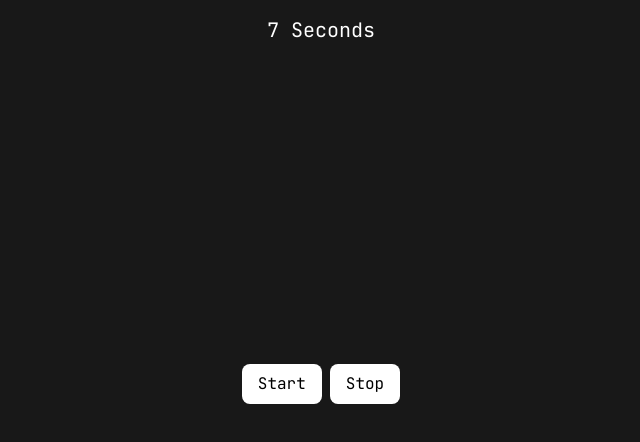
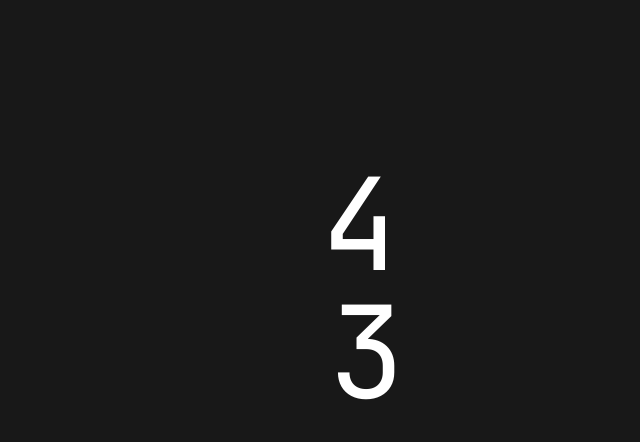
Before and after one commit to riskysh/Math-Fun, a SvelteKit app: page / in a window 1280 px wide. Shown: the top 442 px of the page, without its empty margins (319-959 px from the left). Built offline with nearby package versions, Linux system fonts and the light colour scheme.

Commit message:
Random number generator created

```diff
--- a/src/routes/+page.svelte
+++ b/src/routes/+page.svelte
@@ -1,37 +1,11 @@
 <script>
 
-	import { onMount, onDestroy } from "svelte";
-	let timer;
-	let seconds = 0
-	let isRunning = false
-
-	function startTimer() {
-		if (!isRunning) {
-			timer = setInterval(() => {
-				seconds++
-			}, 1000)
-			isRunning = true
-		}
+	function randomSingleDigit() {
+		return Math.floor(Math.random() * 9) + 1
 	}
 
-	function stopTimer() {
-		if (isRunning) {
-			clearInterval(timer)
-			isRunning = false
-		}
-	}
-
-	onMount(() => {
-		startTimer()
-	})
-
-	onDestroy(() => {
-		stopTimer()
-	})
-
-
-
-
+	const firstNum = randomSingleDigit()
+	const secondNum = randomSingleDigit()
 
 </script>
 
@@ -42,11 +16,11 @@
 
 <main>
 
-	<h2 class="text-xl mt-4 text-white text-center">{seconds} Seconds</h2>
-	<div class="mx-auto mt-80 justify-center flex grid-cols-2 gap-2">
-	<button class="px-4 py-2 bg-white rounded-lg" on:click={startTimer} disabled={isRunning}>Start</button>
-	<button class="px-4 py-2 bg-white rounded-lg" on:click={stopTimer} disabled={!isRunning}>Stop</button>
+	<div class="h-80 w-72 flex mx-auto my-40">
+		<h1 class="text-white text-9xl ml-36 h-2 w-2">{firstNum}</h1>
+		<h1 class="text-white text-9xl mt-32 mr-24 h-2 w-2">{secondNum}</h1>
 	</div>
+
 </main>
 
 <style>
```
